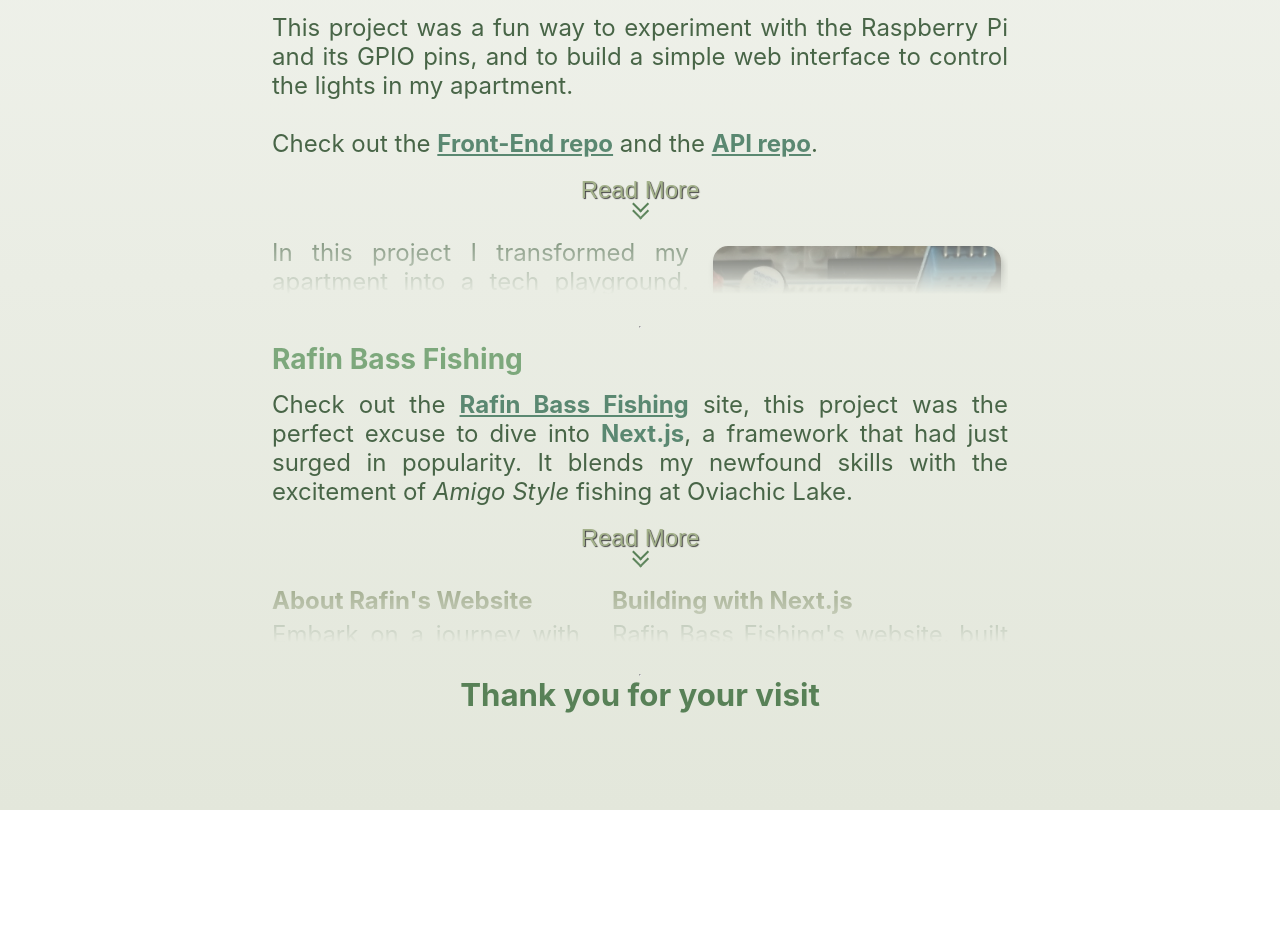
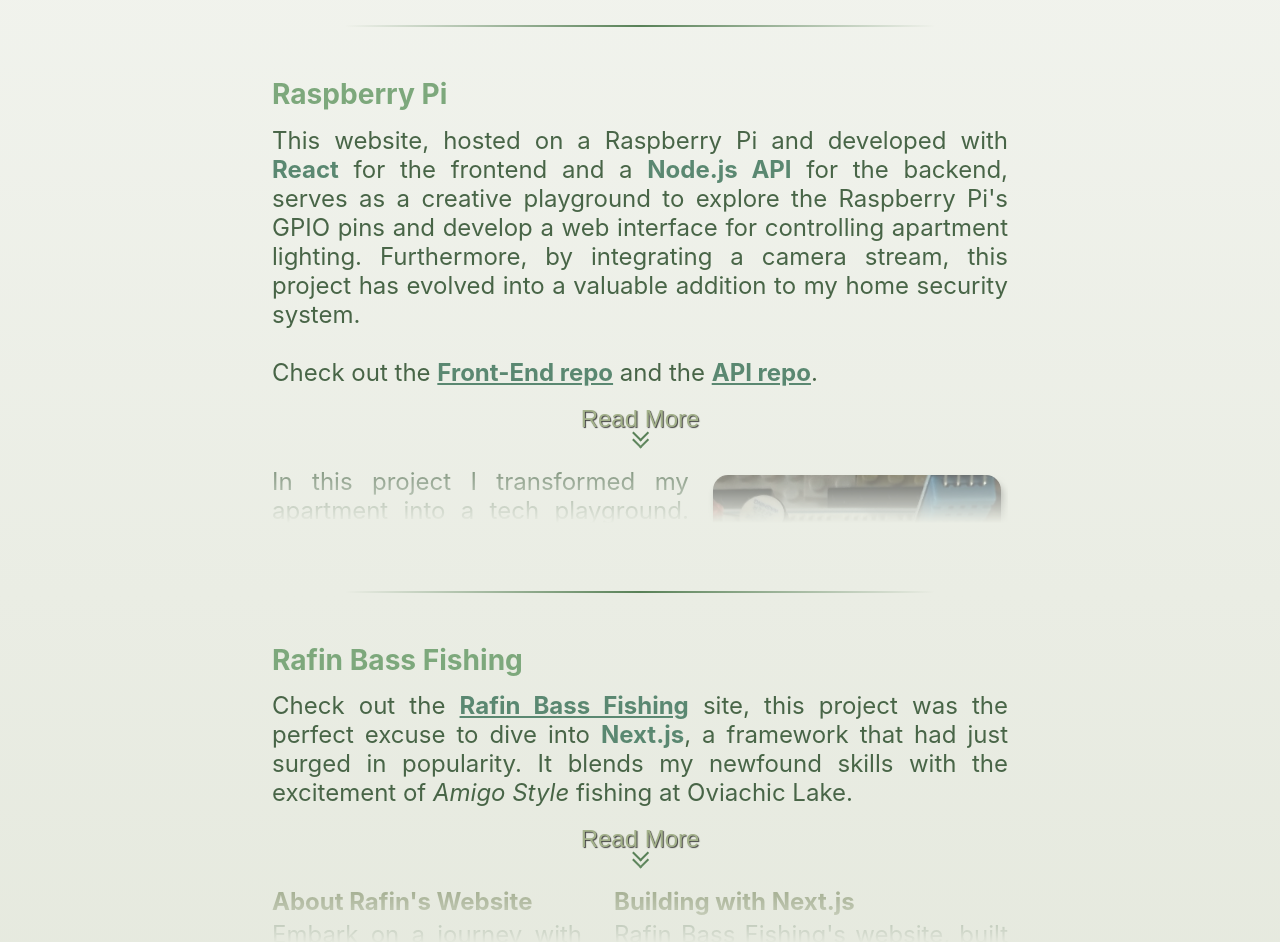
Before and after one commit to esantini/eSantini, a React (Create React App) app: page / in a window 1280 px wide. Shown: the part 1310-2252 px from the top of the page. Before the commit the page ends 2120 px from the top, so only its background shows below. Built offline with nearby package versions, Linux system fonts and the light colour scheme; no server answers.

Commit message:
misc improvements

```diff
--- a/public/index.html
+++ b/public/index.html
@@ -39,23 +39,36 @@
       To create a production bundle, use `npm run build` or `yarn build`.
     -->
     <script>
-      let kkeys = [];
-      const audio = new Audio('%PUBLIC_URL%/Toasty.mp3'),
-        konami = '38,38,40,40,37,39,37,39,66,65';
+      (() => {
+        let kIndex = 0;
+        const audio = new Audio('%PUBLIC_URL%/Toasty.mp3');
+        const u = 'ArrowUp',
+          d = 'ArrowDown',
+          l = 'ArrowLeft',
+          r = 'ArrowRight',
+          a = 'KeyA',
+          b = 'KeyB';
+        const konami = [u, u, d, d, l, r, l, r, b, a];
 
-      document.addEventListener('keydown', function (e) {
-        kkeys.push(e.keyCode);
-        if (kkeys.toString().indexOf(konami) >= 0) {
-          audio.play();
-          setTimeout(function () {
-            document.getElementById('toasty').classList.add('show');
-          }, 300);
-          setTimeout(function () {
-            document.getElementById('toasty').classList.remove('show');
-          }, 1000);
-          kkeys = [];
-        }
-      });
+        document.addEventListener('keydown', (e) => {
+          if (e.code === konami[kIndex]) {
+            kIndex++;
+            if (kIndex === konami.length) {
+              audio.play();
+              setTimeout(
+                () => document.getElementById('toasty').classList.add('show'),
+                300
+              );
+              setTimeout(
+                () =>
+                  document.getElementById('toasty').classList.remove('show'),
+                1000
+              );
+              kIndex = 0;
+            }
+          } else kIndex = 0;
+        });
+      })();
     </script>
   </body>
 </html>
--- a/src/App.js
+++ b/src/App.js
@@ -2,7 +2,7 @@ import { useEffect, useState } from 'react';
 import { BrowserRouter as Router, Switch, Route } from 'react-router-dom';
 import { GoogleOAuthProvider } from '@react-oauth/google';
 
-import Nav from 'components/Nav';
+import CornerLogo from 'components/CornerLogo';
 import TopMenu from 'components/TopMenu';
 import Chat from 'components/Chat';
 import Home from 'pages/Home';
@@ -36,15 +36,15 @@ function App() {
               <Home user={user} />
             </Route>
             <Route path="/raspberrypi">
-              <Nav />
+              <CornerLogo />
               <RaspberryPi />
             </Route>
             <Route path="/camera">
-              <Nav />
+              <CornerLogo />
               <CameraStream user={user} />
             </Route>
             <Route path="/login">
-              <Nav />
+              <CornerLogo />
               <Login user={user} setUser={setUser} />
             </Route>
           </Switch>
--- a/src/components/Nav.js
+++ b/src/components/CornerLogo.js
@@ -3,17 +3,17 @@ import styled from '@emotion/styled';
 
 import logo from '../images/logo.svg';
 
-const Nav = () => (
-  <NavContainer>
+const CornerLogo = () => (
+  <Container>
     <Link to="/">
       <img alt="Logo link to home" src={logo} />
     </Link>
-  </NavContainer>
+  </Container>
 );
 
-export default Nav;
+export default CornerLogo;
 
-const NavContainer = styled.nav`
+const Container = styled.nav`
   position: absolute;
   top: 0;
   left: 0;
--- a/src/components/LatestProjects.js
+++ b/src/components/LatestProjects.js
@@ -2,11 +2,13 @@ import ProjectRafin from './ProjectRafin.js';
 import ProjectRaspberry from './ProjectRaspberry.js';
 import ExternalLink from './ExternalLink.js';
 import styled from '@emotion/styled';
+import { Hr } from 'components';
 
 const MY_LINKEDIN_URL = 'https://www.linkedin.com/in/estebansantini';
 
 const LatestProjects = () => (
   <>
+    <Hr />
     <H1>Latest Projects</H1>
     <ProjectsIntro>
       These projects are personal <strong className="highlight">hobbies</strong> and
@@ -16,18 +18,18 @@ const LatestProjects = () => (
       If you&apos;re more interested in my professional achievements and experiences, please
       visit my <ExternalLink href={MY_LINKEDIN_URL} className="highlight" >LinkedIn</ExternalLink> profile.
     </ProjectsIntro>
-    <hr />
+    <Hr />
     <ProjectRaspberry />
-    <hr />
+    <Hr />
     <ProjectRafin />
-    <hr />
+    <Hr />
   </>
 );
 
 export default LatestProjects;
 
 const H1 = styled.h1`
-  margin: 2em 0 1em 0;
+  margin-bottom: 1em;
 `;
 
 const ProjectsIntro = styled.p`
--- a/src/components/ProjectRafin.js
+++ b/src/components/ProjectRafin.js
@@ -26,7 +26,7 @@ const ProjectRafin = () => (
         <div className="column">
           <h3>Building with Next.js</h3>
           Rafin Bass Fishing&apos;s website, built on <strong className="highlight">Next.js</strong>, showcases cutting-edge
-          responsive design and modern web technologies. Starting with earlier versions, the site evolved as a
+          responsive design and modern web technologies. Starting with version 11, the site evolved as a
           learning platform, particularly with the adoption of Next.js 14, improving performance and achieving
           over 95% scores in <strong className="highlight">Google&apos;s Lighthouse</strong>. Enhancements include
           seamless user experiences through <strong className="highlight">Server Side Rendering</strong> and an
--- a/src/components/ProjectRaspberry.js
+++ b/src/components/ProjectRaspberry.js
@@ -9,8 +9,10 @@ const ProjectRaspberry = () => (
   <div className="project">
     <h2>Raspberry Pi</h2>
     <p>
-      This project was a fun way to experiment with the Raspberry Pi and its GPIO pins,
-      and to build a simple web interface to control the lights in my apartment.
+      This website, hosted on a Raspberry Pi and developed with <strong className="highlight">React</strong> for
+      the frontend and a <strong className="highlight">Node.js API</strong> for the backend, serves as a creative
+      playground to explore the Raspberry Pi&apos;s GPIO pins and develop a web interface for controlling apartment lighting.
+      Furthermore, by integrating a camera stream, this project has evolved into a valuable addition to my home security system.
     </p>
     <br />
     <p>
@@ -25,21 +27,22 @@ const ProjectRaspberry = () => (
             alt="Raspberry Pi 1"
           />
           <p>
-            In this project I transformed my apartment into a tech playground. Hosting a previous version
-            of this site on a Raspberry Pi, shielded by <strong className="highlight">Cloudflare</strong>
-            {' '}and streamlined with <strong className="highlight">NGINX</strong>,
+            In this project I transformed my apartment into a tech playground.
+            Hosting this site on a Raspberry Pi, shielded
+            by <strong className="highlight">Cloudflare</strong> and streamlined
+            with <strong className="highlight">NGINX</strong>,
             I ventured into electronics by controlling lights and screens via web interfaces.
           </p>
           <br />
           <p>
-            The project also included a homemade <strong className="highlight">CI/CD</strong> system,
+            The project also includes a homemade <strong className="highlight">CI/CD</strong> system,
             using <strong className="highlight">GitHub Actions</strong> and <strong className="highlight">Node.js</strong> to
             deploy updates through bash scripts—clunky yet effective. Plus,
-            a <strong className="highlight">live feed camera</strong> added a personal touch.
+            a <strong className="highlight">live feed camera</strong> adds a personal touch.
           </p>
           <br />
           <p>
-            It was a hands-on dive into web hosting, automation, and a bit of electronics,
+            It&apos;s a hands-on dive into web hosting, automation, and a bit of electronics,
             showcasing the versatility of software engineering beyond conventional boundaries.
           </p>
         </div>
--- a/src/components/TopMenu.js
+++ b/src/components/TopMenu.js
@@ -154,6 +154,8 @@ const TopRightDiv = styled.div`
 const LinksWrapper = styled.div`
   display: flex;
   flex-direction: column;
+  gap: 0.5em;
+  padding: 0.5em 0;
   margin-bottom: .5em;
 `;
 
--- a/src/components/index.js
+++ b/src/components/index.js
@@ -1,8 +1,18 @@
+import styled from '@emotion/styled'
+
 export { default as GithubLink } from './GithubLink';
 export { default as InputMessage } from './InputMessage';
-export { default as Nav } from './Nav';
+export { default as Nav } from './CornerLogo';
 export { default as Chat } from './Chat';
 export { default as TopMenu } from './TopMenu';
 export { default as ExternalLink } from './ExternalLink';
 export { default as LatestProjects } from './LatestProjects';
 export { default as ProjectRaspberry } from './ProjectRaspberry';
+
+export const Hr = styled.hr`
+  border: 0; /* Remove the default border */
+  height: 2px; /* Set the height */
+  background: linear-gradient(to right, #e3e7db11, var(--h1-color), #e3e7db11);
+  width: 80%;
+  margin: 1.5em 0;
+`;
--- a/src/index.css
+++ b/src/index.css
@@ -247,6 +247,7 @@ h3 {
 #toasty img {
   width: 130px;
   height: auto;
+  display: block;
 }
 #toasty.show {
   right: 0px;
--- a/src/pages/Home.js
+++ b/src/pages/Home.js
@@ -17,7 +17,8 @@ const Home = ({ user }) => (
       <Desc style={{ marginTop: '1rem' }}>
         Welcome to my digital playground, where{' '}
         <strong className='highlight'>JavaScript</strong>, <strong className='highlight'>React.js</strong>,
-        and <strong className='highlight'>Node.js</strong> are the main attractions.
+        and <strong className='highlight'>Node.js</strong> are the main attractions. This website is
+        hosted on a <strong className='highlight' style={{ whiteSpace: 'nowrap' }}>Raspberry Pi</strong> in my apartment.
       </Desc>
       <Desc>
         I&apos;m Esteban, a <strong className='highlight'>front-end</strong> expert and{' '}
@@ -48,7 +49,7 @@ const Home = ({ user }) => (
 
     <LatestProjects />
 
-    <h1>Thank you for your visit</h1>
+    <h1 style={{ marginTop: '1.5em' }}>Thank you for your visit!</h1>
   </>
 );
 
--- a/src/pages/RaspberryPi.js
+++ b/src/pages/RaspberryPi.js
@@ -1,7 +1,7 @@
 import { useState, useEffect } from 'react';
 import styled from '@emotion/styled';
 
-import { GithubLink, InputMessage } from 'components';
+import { GithubLink, InputMessage, Hr } from 'components';
 import { getLight, setLight } from 'utils';
 import rasPiImg from 'images/raspberry-pi-4-labelled.png'
 
@@ -46,7 +46,7 @@ const RaspberryPi = () => {
           <h3>Send me a message:</h3>
           <InputMessage />
         </div>
-        <hr />
+        <Hr />
         <div>
           <h3>Light switch:</h3>
           Light is {currentLight ? 'on' : 'off'}
@@ -89,11 +89,6 @@ export default RaspberryPi;
 
 const Header = styled.header`
   margin-top: 20px;
-`;
-
-const Hr = styled.hr`
-  width: 70%;
-  margin-bottom: 1em;
 `;
 
 const RpiInfo = styled.section`
```
